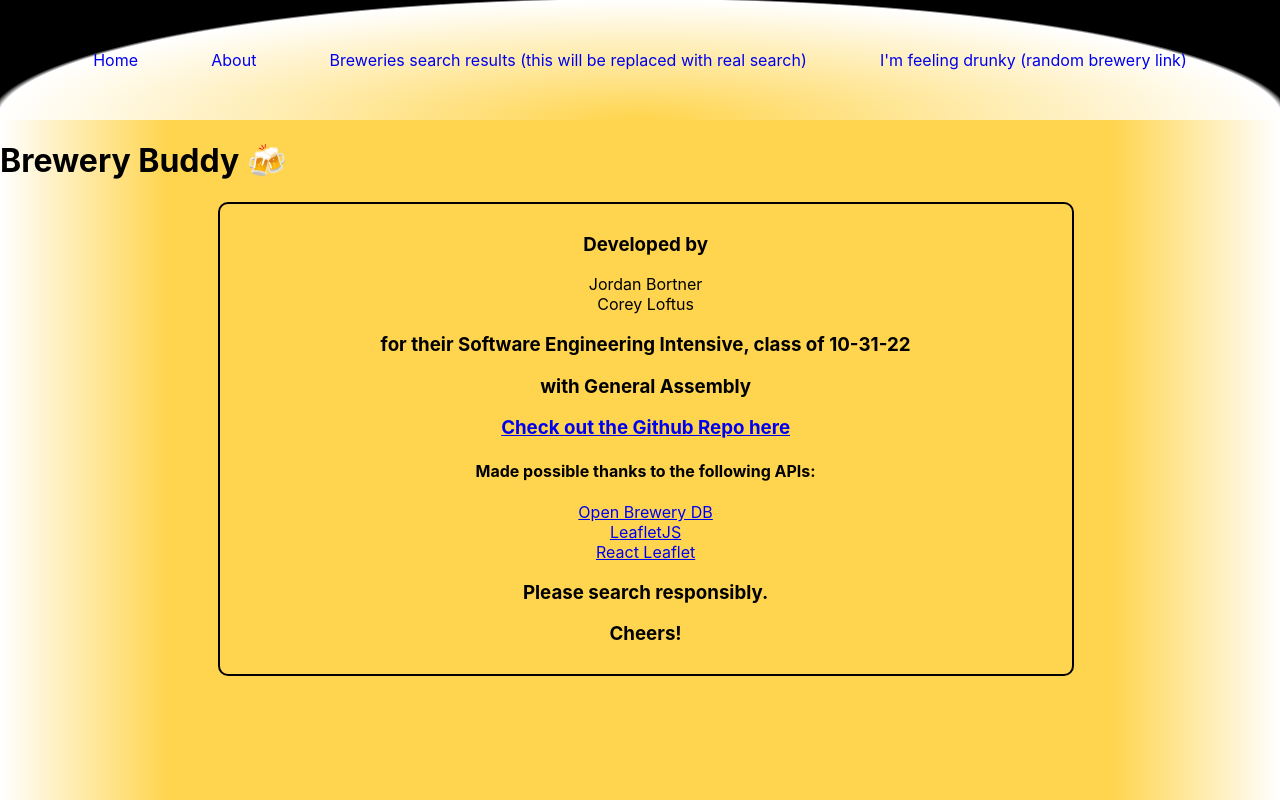
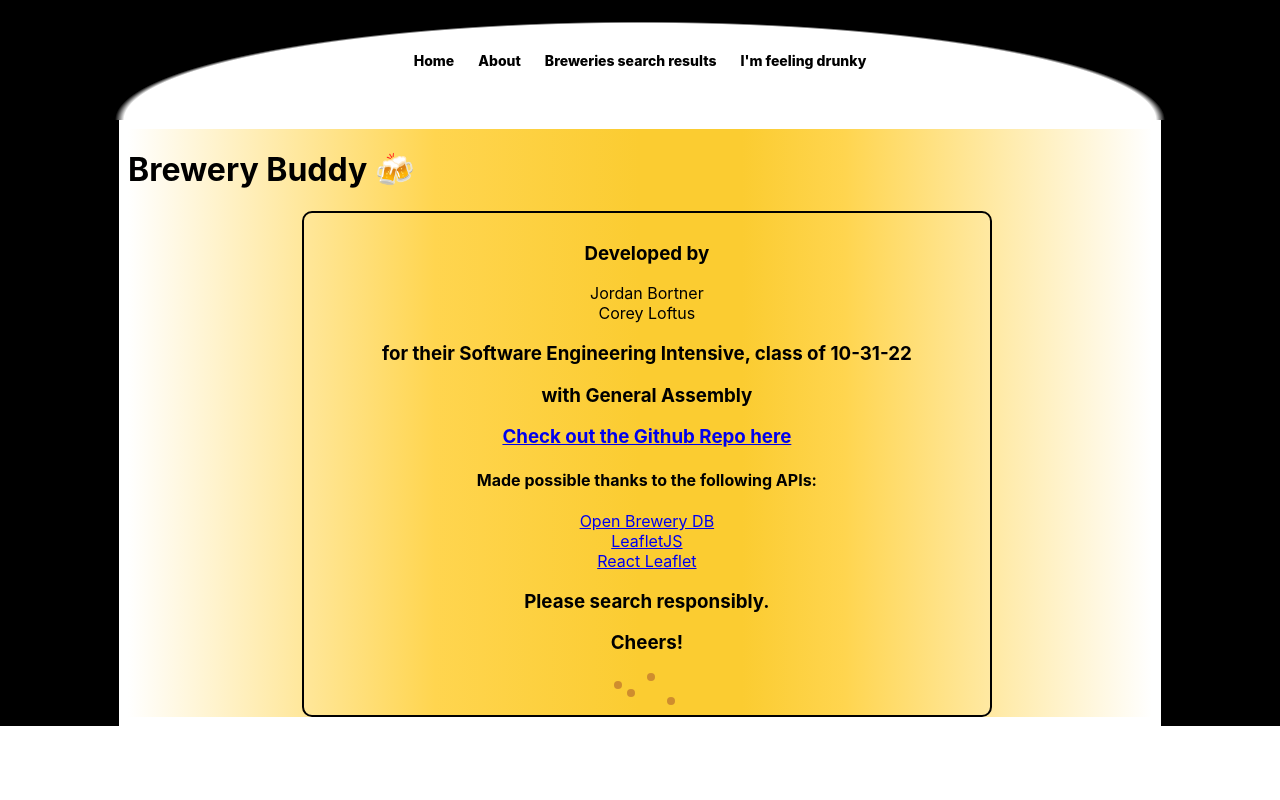
Before and after one commit to jordbort/project-2-brewery-app, a React (Create React App) app: page /about in a window 1280 px wide. Built offline with nearby package versions, Linux system fonts and the light colour scheme.

Commit message:
More styling, adding black background and spacing

```diff
--- a/src/App.css
+++ b/src/App.css
@@ -1,5 +1,16 @@
+.App-container {
+  background-color:black;
+  display:flex;
+  flex-direction: column;
+  align-items: center;
+}
 .App {
-  text-align: center;
+  background-image:linear-gradient(to right, white, #ffd54f 30%, #fbcc31 50%, #fbcc31 60%, #ffd54f 70%,white);
+  display:flex;
+  flex-flow:column;
+  /* margin:0px 0px 0px 60px; */
+  width:80%;
+  border:9px solid white;
 }
 .nav-bar{
   /* background-image:radial-gradient(at bottom,#ffd54f 52%, white 71%,  black 72%); */
@@ -8,8 +19,8 @@
 }
 .nav {
   display:flex;
-  justify-content: space-evenly;
-  background-image:radial-gradient(at bottom,#ffd54f 1%, white 71%,  black 72%);
+  justify-content: center;
+  background-image:radial-gradient(at bottom, white 57%,  black 58%);
   align-items: center;
   height:10vh;
   padding:20px;
@@ -17,12 +28,19 @@
   /* border-bottom:white solid 20px; */
   /* background-color:white; */
 }
+.nav p{
+  color:black;
+  font-size: 14px;
+  font-weight: 800;
+  margin:12px;
+}
 .nav > a {
   text-decoration: none;
 }
-
 body {
-  background-image:linear-gradient(to right, white, #ffd54f 13%, #ffd54f 87%,white);
+  /* background-image:linear-gradient(to right, white, #ffd54f 13%, #ffd54f 87%,white); */
+  /* background:black; */
+  /* border:5px solid red; */
 }
 
 .brewery-container {
@@ -39,9 +57,8 @@ body {
   width:65%;
   position:relative;
   left:17%;
-
+/* border:2px solid red; */
 }
-
 .about-container > ul {
   margin:10;
   padding:0;
@@ -50,16 +67,17 @@ body {
   list-style-type: none;
 }
 .map-container{
-padding:10px;
+  padding:10px;
 }
 /* Corey TO DO */
 
 /* still to do */
     /* styling for Brewery results page */
+      /* need to add a div w/ className "all-search-results-container" */
+
+    /* DONE  */
     /* linear-gradient for background */
     /* USE A TOKEN on random brewery display */
-
-    /* DONE  */
     /* style for type of brewery and apply to search results divs */
 
 /* Jordan's TO DOs */
@@ -70,57 +88,82 @@ padding:10px;
 
 
 .search-controls {
-  text-align:center;
+  /* text-align:center; */
 }
-
+.all-search-results-container {
+  display:flex;
+  flex-direction: column;
+  align-content: center;
+}
 .all-search-results-box{
+  /* border:2px solid red; */
+}
+.search-result-box {
+  width:40%;
+  padding:10px;
   border-radius:10px;
-  padding:5px;
+  margin:10px;
 }
-.search-result-box > ol > li {
+.search-result-box > ul > li {
   list-style: none;
 }
-
+.brewery-name{
+  font-size:30px;
+}
 .micro {
   background-color:aqua;
-  border-radius:10px;
-  padding:5px;
-}
-.micro > ul > li {
-  list-style: none;
 }
 .nano {
   background-color:orange;
-  border-radius:10px;
-  padding:5px;
 }
 .regional {
   background-color:orangered;
-  border-radius:10px;
-  padding:5px;
 }
 .brewpub {
   background-color:violet;
-  border-radius:10px;
-  padding:5px;
 }
 .contract {
   background-color:greenyellow;
-  border-radius:10px;
-  padding:5px;
 }
 .proprietor {
   background-color:lightseagreen;
-  border-radius:10px;
-  padding:5px;
-
 }
 .planning {
   background-color:violet;
-  border-radius:10px;
-  padding:5px;
-
 }
 .large .bar .closed {
-background-color:red;
+  background-color:red;
 }
+.inner-bubbles {
+  position:relative;
+  bottom:0;
+  height:8px;
+  width:8px;
+  border-radius: 50%;
+  background: #cf8d2e;
+}
+.inner-bubble-1 {
+  left:50%;
+  animation:inner-bubble-up 1.5s linear forwards infinite;
+}
+.inner-bubble-2 {
+  left:45%;
+  animation:inner-bubble-up 1.5s linear forwards 0.2s infinite;
+}
+.inner-bubble-3 {
+  left:47%;
+  animation:inner-bubble-up 1.5s linear forwards 0.5s infinite;
+}
+.inner-bubble-4 {
+  left:53%;
+  animation:inner-bubble-up 1.5s linear forwards 0.7s infinite;
+}
+
+@keyframes inner-bubble-up {
+  from 0% {
+    bottom:0;
+  }
+  to 100% {
+    bottom:90%;
+  }
+}
--- a/src/App.js
+++ b/src/App.js
@@ -17,6 +17,8 @@ function App() {
   return (
     <div>
         <Nav />
+    <div className="App-container">
+      <div className="App">
         <h1>Brewery Buddy 🍻</h1>
         <Routes>
           <Route path='/' element={ <Home /> } />
@@ -25,6 +27,8 @@ function App() {
           <Route path='/breweries/sort=:sortMethod::sortDirection&per_page=:perPage&page=:pageNumber' element={ <SearchResults /> } /> {/* per_page=:perPage&page=:page */}
         </Routes>
       </div>
+      </div>
+    </div>
   );
 }
 
--- a/src/components/Nav.js
+++ b/src/components/Nav.js
@@ -11,10 +11,10 @@ const Nav = (props) => {
                     <p>About</p>
                 </Link>
                 <Link to="/breweries/sort=name:asc&per_page=20&page=1">
-                    <p>Breweries search results (this will be replaced with real search)</p>
+                    <p>Breweries search results</p>
                 </Link>
                 <Link to="/brewery/random">
-                    <p>I'm feeling drunky (random brewery link)</p>
+                    <p>I'm feeling drunky</p>
                 </Link>
             </div>
         </div>
--- a/src/pages/About.js
+++ b/src/pages/About.js
@@ -17,6 +17,10 @@ const About = (props) => {
         </ul>
         <h3>Please search responsibly.</h3>
         <h3>Cheers!</h3>
+        <div className="inner-bubbles inner-bubble-1"></div>
+        <div className="inner-bubbles inner-bubble-2"></div>
+        <div className="inner-bubbles inner-bubble-3"></div>
+        <div className="inner-bubbles inner-bubble-4"></div>
         </nav>
     )
 }
--- a/src/pages/Brewery.js
+++ b/src/pages/Brewery.js
@@ -64,7 +64,7 @@ const Brewery = (props) => {
             <div>
             <h1>{name}</h1>
             <h3>{street}</h3>
-            <h3>{city}, {state} {postal_code}</h3>
+            { brewery ? <h3>{city}, {state} {postal_code}</h3> : null}
             <h3>{country}</h3>
             {phone ? <h3>{phone}</h3> : null}
             {website_url ? <h3><a href={website_url} target="_blank" rel="noreferrer">{website_url}</a></h3> : null}
--- a/src/pages/SearchResults.js
+++ b/src/pages/SearchResults.js
@@ -119,7 +119,7 @@ const SearchResults = (props) => {
                                             {brewery.street && brewery.street !== "Unnamed Street" ? <li>{brewery.street}</li> : null}
                                             {brewery.address_2 ? <li>{brewery.address_2}</li> : null}
                                             {brewery.address_3 ? <li>{brewery.address_3}</li> : null}
-                                            <li>{brewery.city ? brewery.city : null}{brewery.state ? `, ${brewery.state}` : null} {brewery.postal_code ? brewery.postal_code : null}</li>
+                                            {brewery.city ? <li> {brewery.city}, {brewery.state} {brewery.postal_code} </li> : null}
                                             {brewery.country && brewery.country !== "United States" ? <li>{brewery.country}</li> : null}
                                             {brewery.phone ? <li>Phone: {brewery.phone}</li> : null}
                                             {brewery.website ? <li>Website: {brewery.website}</li> : null}
```
Lines whose indentation alone changed are shown as unchanged.
